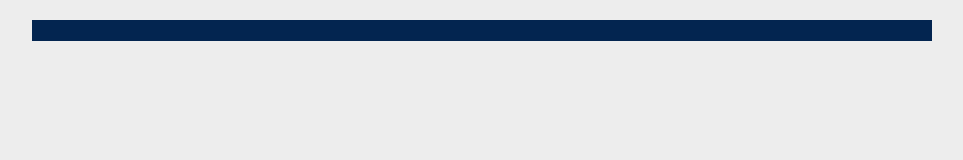
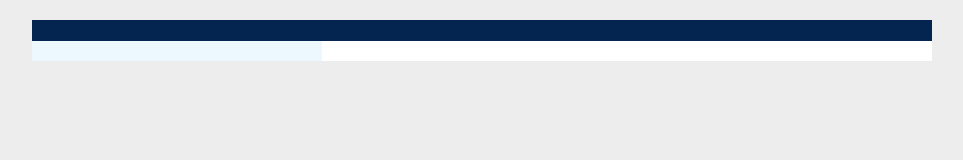
Before and after one commit to Pepiliwi/git_basics, a plain HTML site: page nuevo_index.html in a window 1280 px wide. Shown: the whole page, without its empty margins (158-1121 px from the left). Drawn offline with Linux system fonts and the light colour scheme.

Commit message:
Formato
 se agrega formato

```diff
--- a/nuevo_index.html
+++ b/nuevo_index.html
@@ -11,6 +11,9 @@
         <div class="panel-superior">
             <h1 class=""></h1>
         </div>
+        <div class="div-inferior">
+            <div class="panel-izquierdo">
+                <div class="imagen-contenedor">
 
 </body>
 </html>
--- a/style.css
+++ b/style.css
@@ -8,7 +8,8 @@ body{
   margin-bottom: 100px;
   background-color: #fff;
   display: flex;
-
+  flex-direction: column;
+  flex-wrap: wrap;
 
 }
 .panel-superior {
@@ -16,5 +17,10 @@ body{
   width: 100%;
   background-color: #032550;
   color: #fff;
+}
+.panel-izquierdo{
+  width: 250px;
+  background-color: #edf7fe;
+  padding: 0px 20px 20px;
 
 }
```
